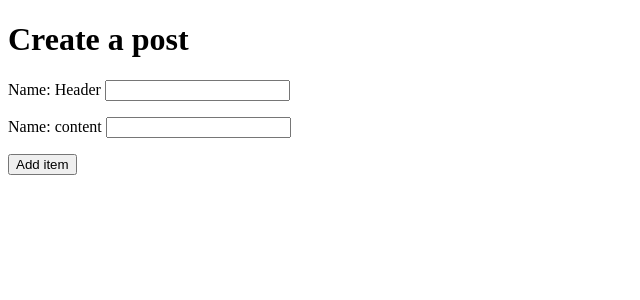
After one commit to CamillaTH/portfolio-4, a Django app: page /create-post in a window 1280 px wide. The commit adds this page. Shown: the top 300 px of the page, without its empty margins (0-640 px from the left). Run offline with Django 3.2, Linux system fonts and the light colour scheme.

Commit message:
added functionallity to post a post

```diff
--- a/portfolio4/models.py
+++ b/portfolio4/models.py
@@ -11,7 +11,7 @@ class Comment(models.Model):
     def __str__(self):
         return str(self.author)
 
-#Model that stores the likes om a comment
+#Model that stores the likes on a comment
 class CommentLike(models.Model):
      author = models.ForeignKey(settings.AUTH_USER_MODEL,on_delete=models.CASCADE,)
      comment = models.ForeignKey(Comment,on_delete=models.CASCADE,)
@@ -24,6 +24,7 @@ class CommentLike(models.Model):
 class Post(models.Model):
     author = models.ForeignKey(settings.AUTH_USER_MODEL,on_delete=models.CASCADE,)
     comment = models.ForeignKey(Comment,on_delete=models.CASCADE,null=True, blank=True)
+    heading = models.CharField(max_length=40, null=False, blank=False)
     content = models.CharField(max_length=900, null=False, blank=False)
 
     def __str__(self):
--- /dev/null
+++ b/portfolio4/templates/portfolio4/create_post.html
@@ -0,0 +1,33 @@
+<!DOCTYPE html>
+<html lang="en">
+<head>
+    <meta charset="UTF-8">
+    <meta name="viewport" content="width=device-width, initial-scale=1.0">
+    <title>Document</title>
+</head>
+<body>
+    <h1>
+        Create a post
+    </h1>
+    <form method="post" action="create-post">
+        {% csrf_token %}
+        <div>
+            <p>
+                <label for="id_heading">Name: Header</label>
+                <input type="text" id="id_heading" name="post_heading" />
+            </p>
+        </div>
+        <div>
+            <p>
+                <label for="id_content">Name: content</label>
+                <input type="text" id="id_content" name="post_content" />
+            </p>
+        </div>
+        <div>
+            <p>
+                <button type="submit">Add item</button>
+            </p>
+        </div>
+    </form>
+</body>
+</html>
--- a/portfolio4/views.py
+++ b/portfolio4/views.py
@@ -1,11 +1,21 @@
-from django.shortcuts import render,  HttpResponse
+from django.shortcuts import render,  HttpResponse, redirect
 from .models import Comment, CommentLike, Post
 # Create your views here.
 
 
 def get_home_page(request):
-    posts = Comment.objects.all()
+    posts = Post.objects.all()
     context = {
         'posts': posts
     }
     return render(request, 'portfolio4/home_page.html', context)
+
+def create_post(request):
+    if request.method == 'POST':
+        current_user = request.user
+        heading = request.POST.get('post_heading')
+        content = request.POST.get('post_content')
+        Post.objects.create(author=current_user, heading=heading, content=content)
+
+        return redirect('get_home_page')
+    return render(request, 'portfolio4/create_post.html')
--- a/protfolio4_django/urls.py
+++ b/protfolio4_django/urls.py
@@ -15,9 +15,10 @@ Including another URLconf
 """
 from django.contrib import admin
 from django.urls import path
-from portfolio4.views import get_home_page
+from portfolio4.views import get_home_page, create_post
 
 urlpatterns = [
     path('admin/', admin.site.urls),
-    path('', get_home_page, name='get_home_page')
+    path('', get_home_page, name='get_home_page'),
+    path('create-post', create_post, name='create_post')
 ]
```
Also changed, not shown: portfolio4/templates/portfolio4/home_page.html (+13 -0 lines), db.sqlite3, portfolio4/migrations/0010_post_heading.py (added).
